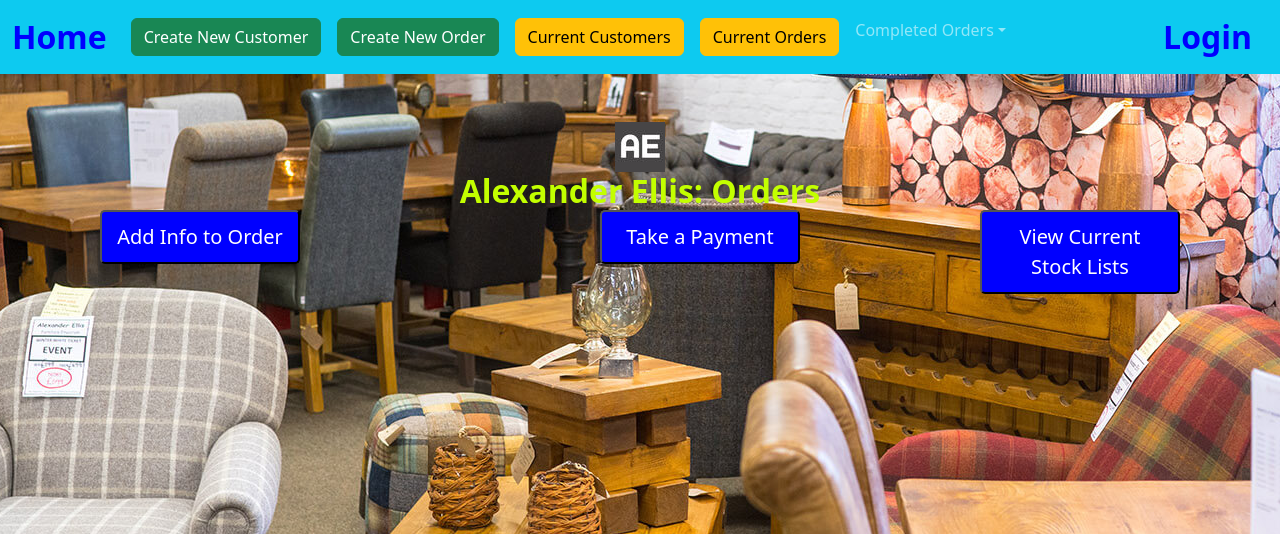
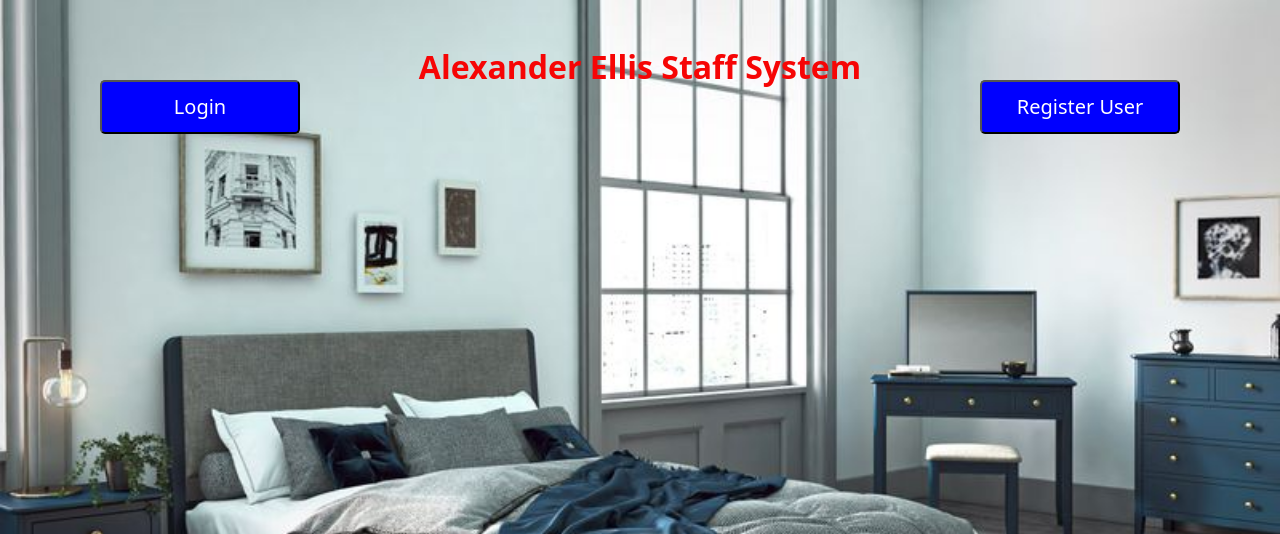
Before and after one commit to matthewellwood/project-4, a Flask app: page / in a window 1280 px wide. Shown: the top 534 px of the page. Run offline with Flask 3, Linux system fonts and the light colour scheme; some libraries are stand-ins or nearby versions.

Commit message:
register+login work, now session user to do

```diff
--- a/app.py
+++ b/app.py
@@ -34,14 +34,11 @@ def after_request(response):
 
 @app.route("/login", methods=["GET", "POST"])
 def login():
+
+    #Forget any user
+    session.clear()
     """Show Login Page"""
-    # get things started
-    #if request.method == "POST":
-        #return render_template ("home.html")
-    #else:
     """Log user in"""
-    #Forget any user_id
-    session.clear()
     #User reached route via POST
     if request.method == "POST":
         # Get username
@@ -59,6 +56,7 @@ def login():
                 if password == pass_check:
                     answer = "Correct"
                 if answer == "Correct":
+                    session["user"] = user
                     return render_template("home.html", user = user)
                 else:
                     return render_template("password_wrong.html", pass_check=pass_check,  answer=answer, valid=valid, password=password, user=user)
@@ -84,7 +82,7 @@ def register():
         #User to create a password
         password = request.form.get("password")
         db.execute("INSERT INTO users (username, password) VALUES (?, ?);", username, password)
-        return render_template("home.html")
+        return render_template("login.html")
 
 
 
@@ -95,7 +93,27 @@ def index():
     if request.method == "POST":
         return render_template ("home.html")
     else:
-        return render_template("home.html")
+        return render_template("start.html")
+
+
+@app.route("/home", methods=["GET", "POST"])
+def home():
+    """Show Home Page"""
+    # get things started
+    return render_template ("home.html")
+
+
+
+@app.route("/start", methods=["GET", "POST"])
+def start():
+    """Show Home Page"""
+    # get things started
+    session.clear()
+    if request.method == "POST":
+        return render_template ("home.html")
+    else:
+        return render_template("start.html")
+
 
 @app.route("/orders", methods=["GET", "POST"])
 def orders():
@@ -137,15 +155,20 @@ def open_orders():
             deposit = (row["deposit"])
             balance = total_cost - deposit- amount_paid
             db.execute("UPDATE orders SET balance = (?) WHERE order_id = (?);", balance, order_id)
+        #user_name = session ["user"]
         finals = db.execute("select current_order.order_number, current_order.amount_paid, orders.staff_member, orders.cust_id, balance, first_name, last_name, order_id,orders.order_date, orders.deposit, completion, orders.delivery_date, balance, total_cost from orders JOIN customers on orders.cust_id = customers.id JOIN current_order ON current_order.order_number = orders.order_id GROUP BY order_id;")
         return render_template("open_orders.html", ord_detail = finals, user = user)
 
 
-@app.route("/stock_list", methods=["POST"])
+@app.route("/stock_list", methods=["GET", "POST"])
 def stock_list():
-    order_no = request.form.get("order_no")
-    user = request.form.get("user")
-    return render_template("stock_list.html",order_no = order_no, user=user)
+    if request.method == "POST":
+            order_no = request.form.get("order_no")
+            user = request.form.get("user")
+            return render_template("stock_list.html",order_no = order_no, user=user)
+    else:
+         return render_template("stock_list.html")
+
 
 
 @app.route("/lounge", methods=["GET", "POST"])
--- a/templates/home.html
+++ b/templates/home.html
@@ -19,7 +19,6 @@ Main Screen
                     <td><button class="middle-button" type="submit">Take a Payment</button></td>
                 </form>
                 <form action="/stock_list">
-                    <td><input type="hidden" name="user" VALUE="{{ user }}"></td>
                     <td><button class="right-button" type="submit">View Current Stock Lists</button></td>
                 </form>
             </tr>
--- a/templates/layout.html
+++ b/templates/layout.html
@@ -9,11 +9,12 @@
     <link href="/static/logo.jpg" rel="icon">
     <link href="/static/styles.css" rel="stylesheet">
   </head>
+  {% block navbar %}
   <body>
         <nav class="navbar navbar-expand-lg bg-info navbar-dark">
 
         <div class="container-fluid">
-          <a class="navbar-brand" href="/">Home</a>
+          <a class="navbar-brand" href="/home">Home</a>
           <button class="navbar-toggler" type="button" data-bs-toggle="collapse" data-bs-target="#navbarSupportedContent" aria-controls="navbarSupportedContent" aria-expanded="false" aria-label="Toggle navigation">
           </button>
             <div class="collapse navbar-collapse" id="navbarSupportedContent">
@@ -38,11 +39,13 @@
                 </li>
                 </ul>
             </div>
-            <a class="navbar-brand" href="/">Login</a>
-          <button class="navbar-toggler" type="button" data-bs-toggle="collapse" data-bs-target="#navbarSupportedContent" aria-controls="navbarSupportedContent" aria-expanded="false" aria-label="Toggle navigation">
-          </button>
+            <a class="navbar-brand" href="/start">Log Out</a>
+            <button class="navbar-toggler" type="button" data-bs-toggle="collapse" data-bs-target="#navbarSupportedContent" aria-controls="navbarSupportedContent" aria-expanded="false" aria-label="Toggle navigation">
+            </button>
+
             </div>
         </nav>
+        {% endblock %}
 
       <main class="container-fluid py-5 text-center">
         {% block main %}{% endblock %}
--- a/templates/open_orders.html
+++ b/templates/open_orders.html
@@ -29,7 +29,6 @@ Current Orders
             <tr>
                 <td class="text-start">{{ row["staff_member"] }}</td>
                 <form action="/show_content" method="POST">
-                    <td><input type="hidden" name="user" VALUE="{{ user }}"></td>
                     <td><input type="hidden" name="order_no" VALUE="{{ row['order_id'] }}"><button class="btn btn-primary" type="submit">Itemised</button></td>
                 </form>
                 <td class="text-start">{{ row["first_name"] }} {{ row["last_name"] }}</td>
--- /dev/null
+++ b/templates/start.html
@@ -0,0 +1,29 @@
+{% extends "layout.html" %}
+
+{% block title %}
+Main Screen
+{% endblock %}
+{% block navbar %} {% endblock %}
+{% block main %}
+
+
+<div class="section">
+    <body class="background-login">
+    <h2 class ="titles-colour-deep">Alexander Ellis Staff System</h2>
+    <table class="table table-striped">
+        <table>
+            <form action="/login" method="GET">
+                <td><button class="bedroom-button" type="submit">Login</button></td>
+            </form>
+            <td></td>
+        <form action="/register" method="GET">
+            <td><button  class="lounge-button" type="submit">Register User</button></td>
+        </form>
+
+
+        </table>
+        </tbody>
+    </table>
+</div>
+</div>
+{% endblock %}
```
Also changed, not shown: templates/apology.html (+1 -6 lines), templates/login.html (renamed from templates/index.html, +4 -5 lines), templates/username_wrong.html (deleted, +0 -38 lines), aepricelist.db, static/Error.jpg (deleted), static/error-sign.jpg (deleted).
